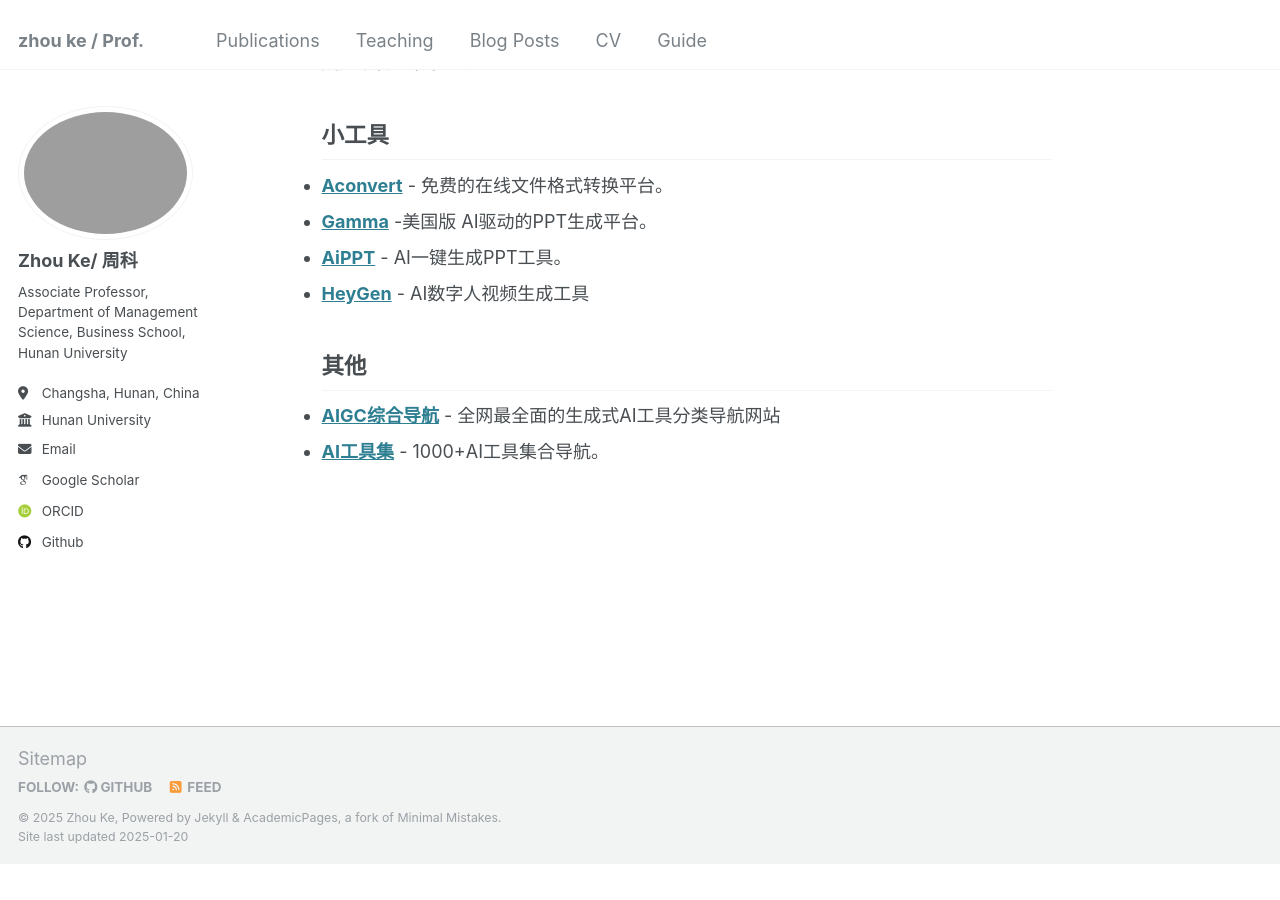
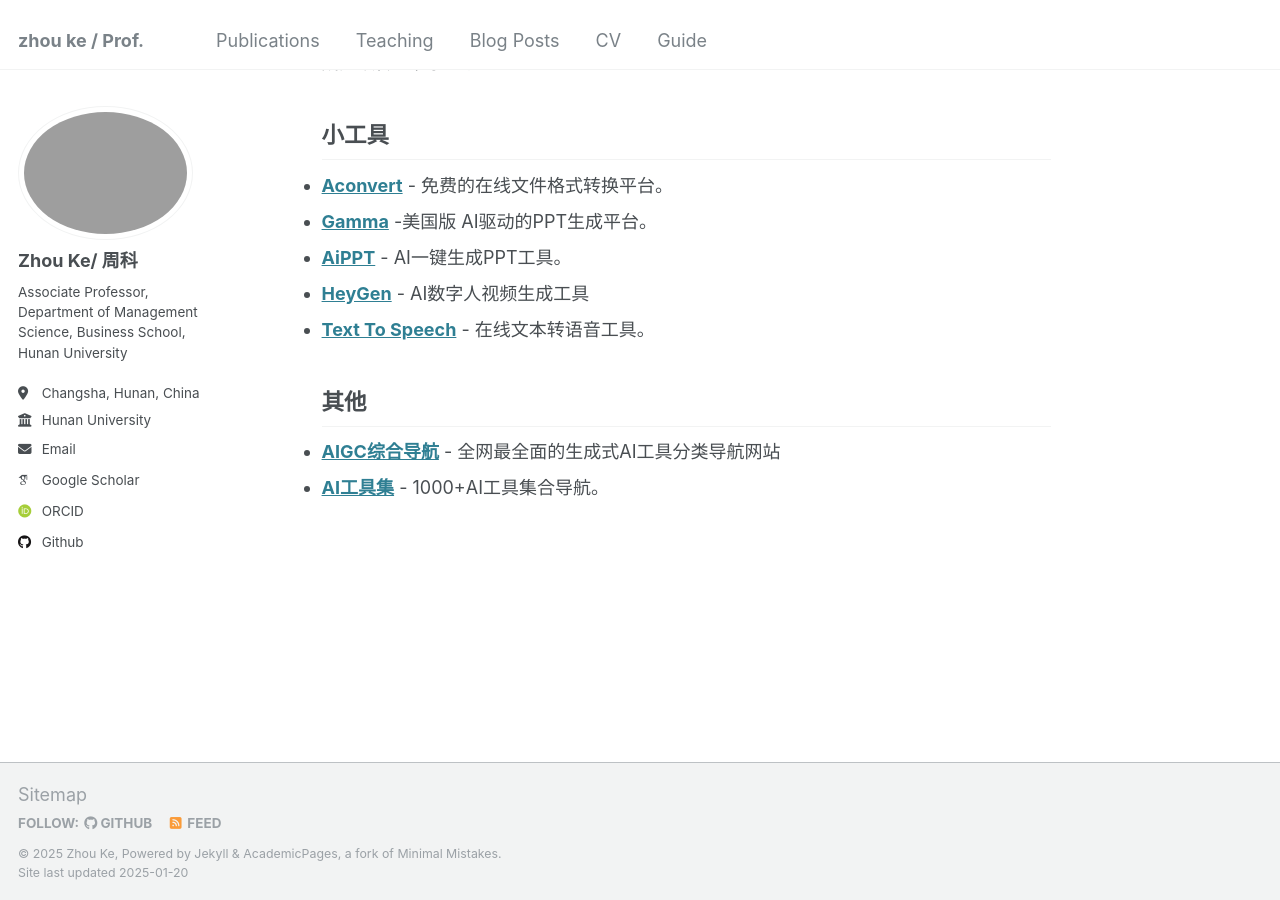
Before and after one commit to hustzhke/hustzhke.github.io, a Jekyll site: the page built from _pages/about.md, in a window 1280 px wide and 900 px high, scrolled down 2503 px. Built offline with Jekyll 4.4.1, drawn with Linux system fonts in a browser that asks for light colours; some web fonts are replaced; before the commit the page ends 3367 px from its top, so only the background shows below that.

Commit message:
Update about.md

```diff
--- a/_pages/about.md
+++ b/_pages/about.md
@@ -66,6 +66,7 @@
 * **[Gamma](https://gamma.app/)** -美国版 AI驱动的PPT生成平台。
 * **[AiPPT](https://www.aippt.cn/)** - AI一键生成PPT工具。
 * **[HeyGen](https://app.heygen.com/)** - AI数字人视频生成工具
+* **[Text To Speech](https://www.text-to-speech.cn/)** - 在线文本转语音工具。
 ## 其他
 * **[AIGC综合导航](https://www.aigc.cn/)** - 全网最全面的生成式AI工具分类导航网站
 * **[AI工具集](https://ai-bot.cn/)** - 1000+AI工具集合导航。
```
